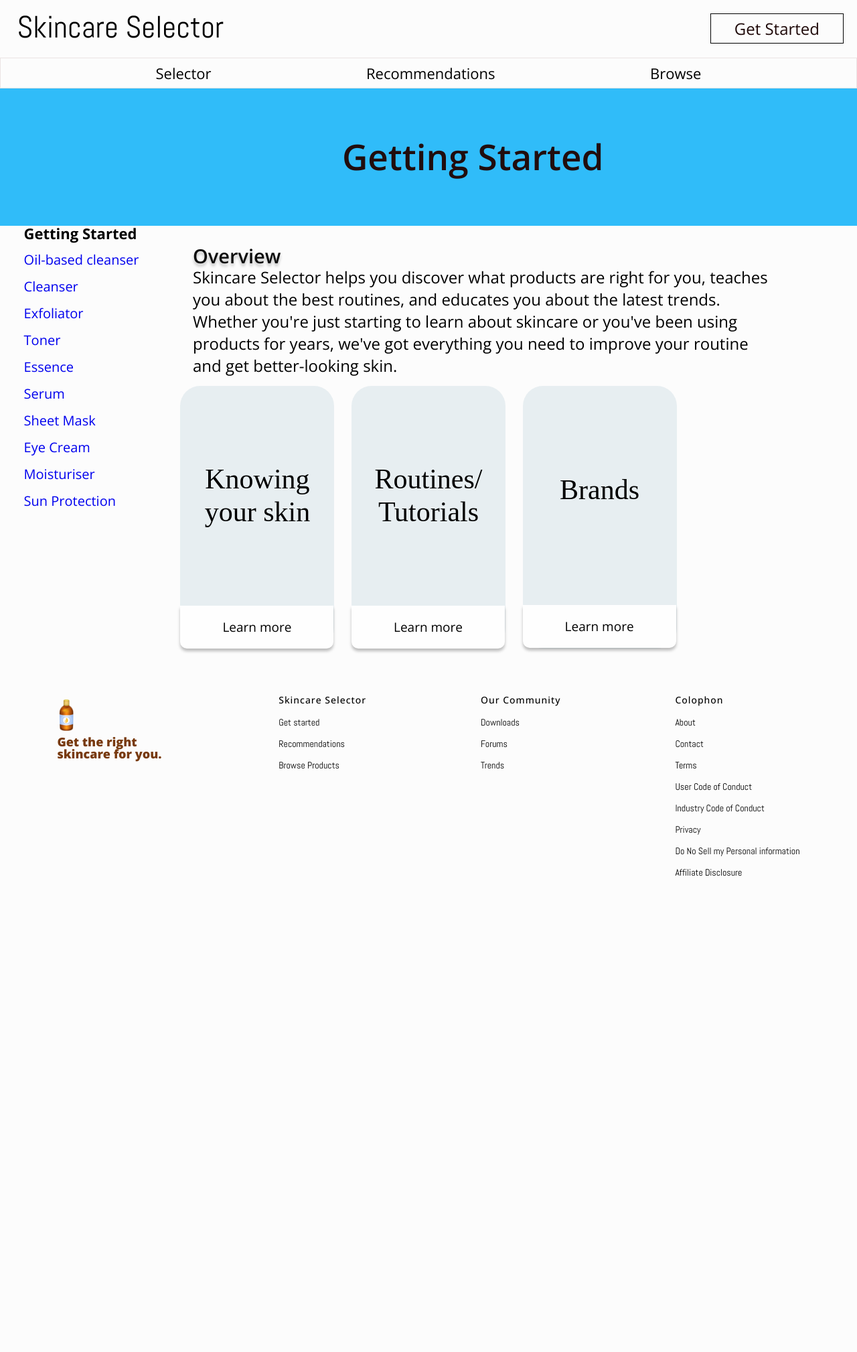
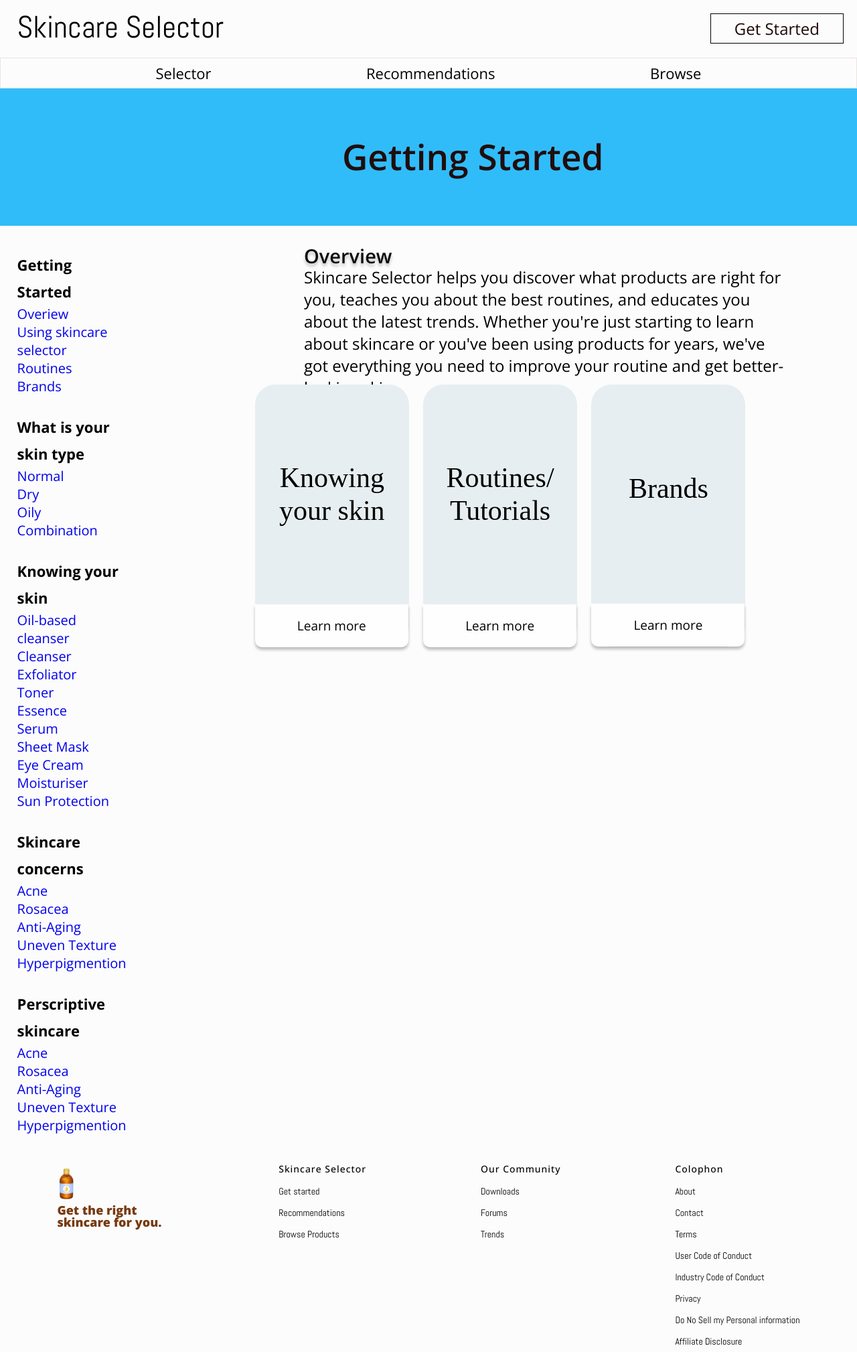
Before and after one commit to ibConnor/SkincareSelector, a Jekyll site: the page built from get-started.html, in a window 1280 px wide. Shown: the whole page at 67% size. Built offline with Jekyll 4.4.1, drawn with Linux system fonts in a browser that asks for light colours; some web fonts are replaced; before the commit the page ends 1318 px from its top, so only the background shows below that.

Commit message:
getting started page body + navigation implemented

```diff
--- /dev/null
+++ b/_data/nav-section1.csv
@@ -0,0 +1,5 @@
+navName,navLink
+Overiew,overview
+Using skincare selector,using-skincare-selector
+Routines,routines
+Brands,brands
--- /dev/null
+++ b/_data/nav-section2.csv
@@ -0,0 +1,5 @@
+navName,navLink
+Normal,normal
+Dry,dry
+Oily,oil
+Combination,combination
--- /dev/null
+++ b/_data/nav-section4.csv
@@ -0,0 +1,6 @@
+navName,navLink
+Acne,acne
+Rosacea,rosacea
+Anti-Aging,anti-aging
+Uneven Texture,uneven-texture
+Hyperpigmention,hyperpigmentation
--- /dev/null
+++ b/_data/nav-section5.csv
@@ -0,0 +1,6 @@
+navName,navLink
+Acne,acne
+Rosacea,rosacea
+Anti-Aging,anti-aging
+Uneven Texture,uneven-texture
+Hyperpigmention,hyperpigmentation
--- /dev/null
+++ b/_includes/sidenav.html
@@ -0,0 +1,51 @@
+<ul id="sidenav">
+    <li class="nav-title">Getting Started</li>
+    {% for member in site.data.nav-section1 %}
+        <li>
+            <a href="https://github.com/{{
+                member.navName }}">
+                {{ member.navName}}
+            </a>
+        </li>
+    {% endfor %}
+    <br>
+    <li class="nav-title">What is your skin type</li>
+    {% for member in site.data.nav-section2 %}
+        <li>
+            <a href="https://github.com/{{
+                member.navName }}">
+                {{ member.navName}}
+            </a>
+        </li>
+    {% endfor %}
+    <br>
+    <li class="nav-title">Knowing your skin</li>
+    {% for member in site.data.nav-section3 %}
+    <li>
+        <a href="https://github.com/{{
+            member.navName }}">
+            {{ member.navName}}
+        </a>
+    </li>
+    {% endfor %}
+    <br>
+    <li class="nav-title">Skincare concerns</li>
+    {% for member in site.data.nav-section4 %}
+    <li>
+        <a href="https://github.com/{{
+            member.navName }}">
+            {{ member.navName}}
+        </a>
+    </li>
+    {% endfor %}
+    <br>
+    <li class="nav-title">Perscriptive skincare</li>
+    {% for member in site.data.nav-section5 %}
+    <li>
+        <a href="https://github.com/{{
+            member.navName }}">
+            {{ member.navName}}
+        </a>
+    </li>
+    {% endfor %}
+</ul>
--- a/_layouts/getting-started.html
+++ b/_layouts/getting-started.html
@@ -9,23 +9,17 @@
 
 <div class="main">
     <h2 class="title">Getting Started</h2>
-    <h3 class="sub-title">Overview</h3>
 </div>
-    <ul id="sidenav">
-    <li class="nav-title">Getting Started</li>
-    {% for member in site.data.nav %}
-        <li>
-            <a href="https://github.com/{{
-                member.navName }}">
-                {{ member.navName}}
-            </a>
-        </li>
-    {% endfor %}
-    </ul>
-    <p class="info">Skincare Selector helps you discover what products are right for you, teaches you about the best  routines, and educates you about the latest trends. Whether you're just starting to learn about skincare or you've been using products for years, we've got everything you need to improve your routine and get better-looking skin.</p>
 
-    {% include brands.html %}
+<div class="body-parent">
+    {% include sidenav.html %}
+    <div class="body">
+        <h3 class="sub-title">Overview</h3>
 
+        <p class="info">Skincare Selector helps you discover what products are right for you, teaches you about the best  routines, and educates you about the latest trends. Whether you're just starting to learn about skincare or you've been using products for years, we've got everything you need to improve your routine and get better-looking skin.</p>
+        {% include brands.html %}
+    </div>
+</div>
     {% include footer.html %}
 </body>
 
--- a/css/main.css
+++ b/css/main.css
@@ -101,20 +101,25 @@ h3 {
   color: #000000;
 }
 
+.body-parent{
+  display: flex;
+}
+
 #sidenav{
+  width: 30%;
   padding: 1% 2% 1% 2%;
   border-style: none;
   border-width: 2px;
   border-color: #000;
   border-radius: 2%;
-  position: absolute;
+  float: left;
   top: 35%;
   left: 10px;
   font-family: 'Open Sans';
   font-style: normal;
   font-weight: 400;
   font-size: 20px;
-  line-height: 40px;
+  line-height: 27px;
 }
 
 .info{
```
Also changed, not shown: _data/nav-section3.csv (renamed from _data/nav.csv).
